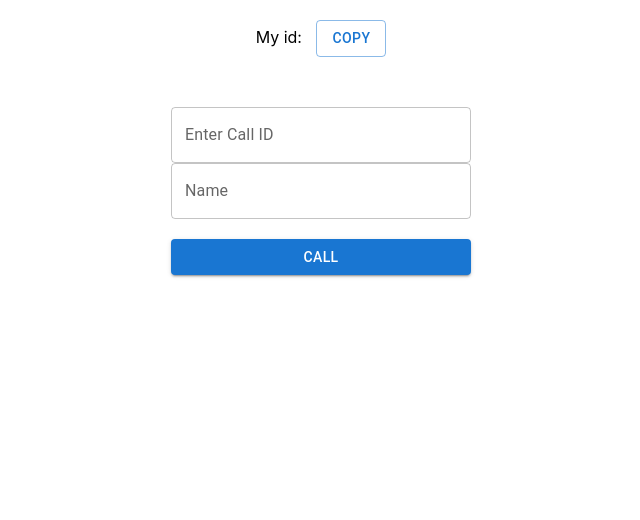
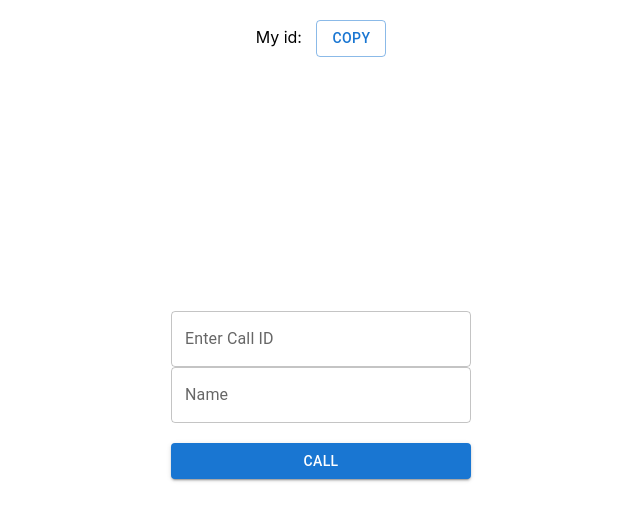
Before and after one commit to Nilesh1409/video-call-frontend, a React (Create React App) app: page / in a window 1280 px wide. Shown: the top 520 px of the page, without its empty margins (319-959 px from the left). Built offline with nearby package versions, Linux system fonts and the light colour scheme; no server answers.

Commit message:
video fix test

```diff
--- a/src/App.js
+++ b/src/App.js
@@ -32,14 +32,11 @@ function App() {
       .getUserMedia({ video: true, audio: true })
       .then((currentStream) => {
         setStream(currentStream); // Store the local video stream in state for further use
-        if (localVideo.current) {
-          console.log(
-            "🚀 ~ .then ~ if (localVideo.current:",
-            localVideo.current
-          );
+        // if (localVideo.current) {
+        console.log("🚀 ~ .then ~ if (localVideo.current:", localVideo.current);
 
-          localVideo.current.srcObject = currentStream;
-        } // Show user's camera feed on the page
+        localVideo.current.srcObject = currentStream;
+        //} // Show user's camera feed on the page
       });
     console.log("🚀 ~ App ~ useEffect localVideo:37", localVideo);
 
@@ -165,7 +162,13 @@ function App() {
         ""
       )}
       {/* <RemoteVideo videoRef={callerVideo} /> */}
-      {stream ? <VideoPreview videoRef={localVideo} /> : ""}
+      {/* {stream ? <VideoPreview videoRef={localVideo} /> : ""} */}
+      <video
+        style={{ height: "200px", borderRadius: "30px" }}
+        ref={localVideo}
+        autoPlay
+        playsInline
+      />
       {/* <VideoPreview videoRef={localVideo} /> */}
       {!callAccepted ? (
         <div className="caller-id-and-button-container">
```
